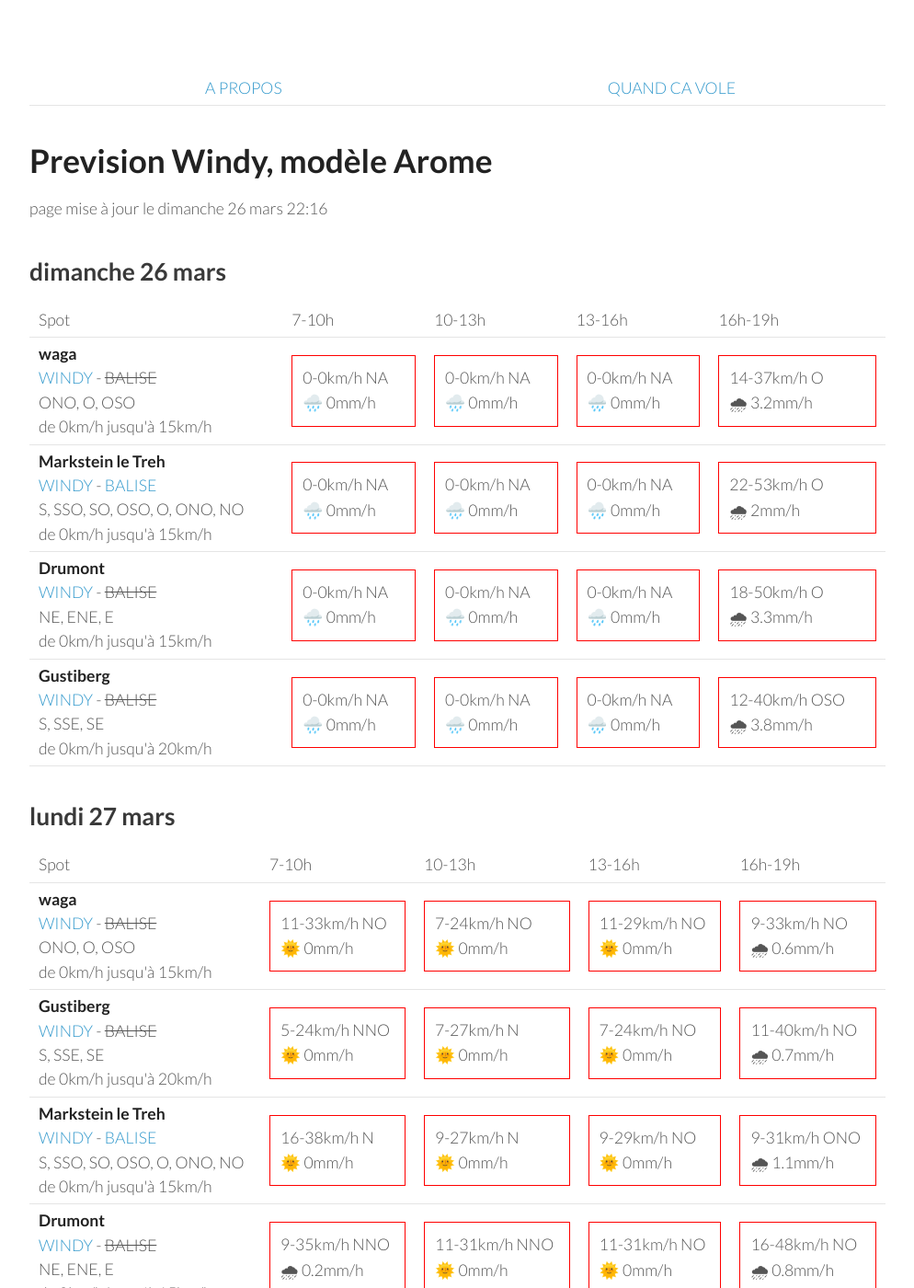
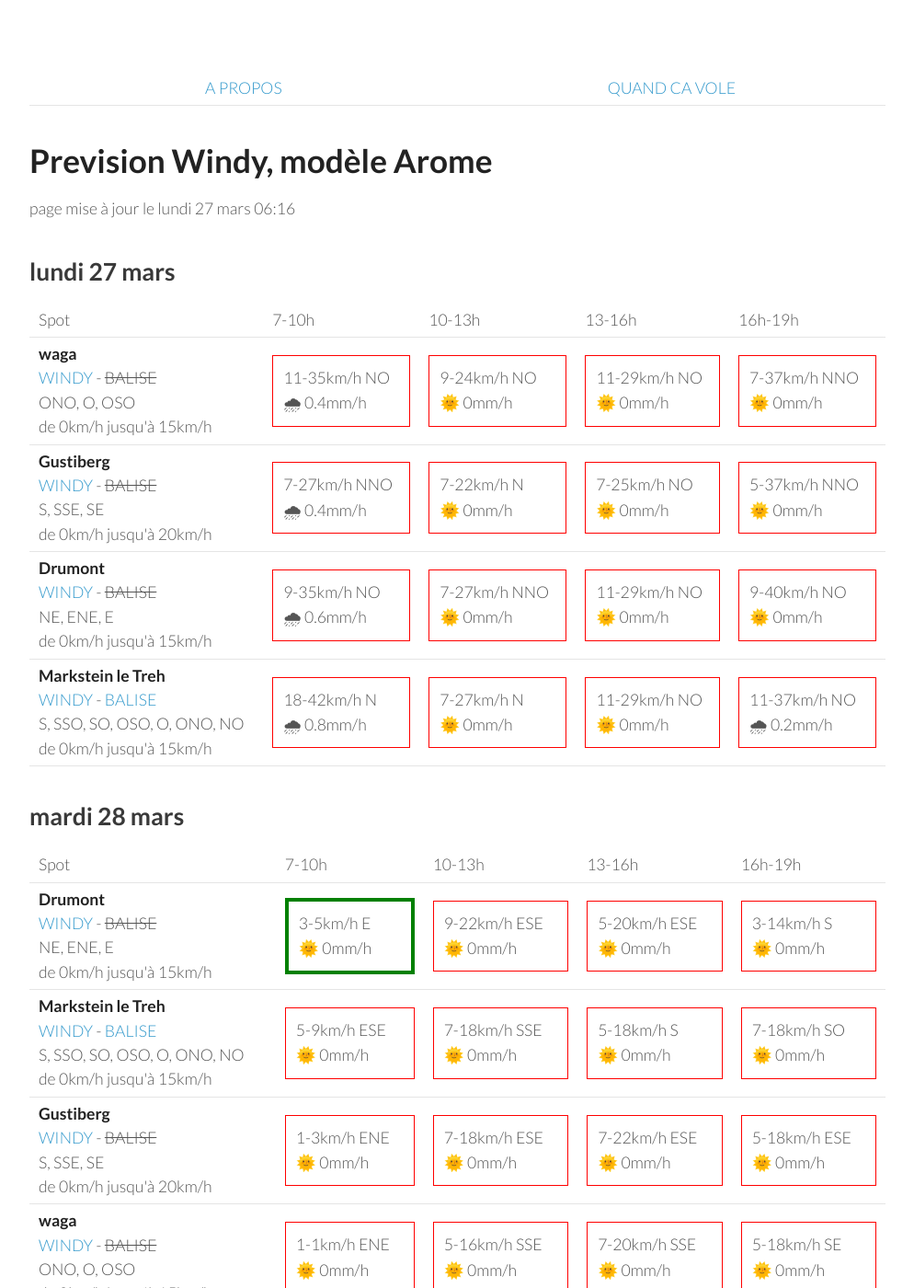
Before and after one commit to parapente-dans-le-nord/parapente-dans-le-nord.github.io, a Jekyll site: the page built from vosges.markdown, in a window 1280 px wide and 1400 px high. Shown: the whole window at 92% size, without its empty margins (26-1020 px from the left). Built offline with Jekyll 4.4.1, drawn with Linux system fonts in a browser that asks for light colours; some of the changed text lies outside the part shown.

Commit message:
update index.markdown

```diff
--- a/vosges.markdown
+++ b/vosges.markdown
@@ -7,60 +7,8 @@ title:  "Tous les spots"
 {: .links}
 
 # Prevision Windy, modèle Arome
-page mise à jour le dimanche 26 mars 22:16
+page mise à jour le lundi 27 mars 06:16
 
-## dimanche 26 mars
-
-{::nomarkdown}
-<table>
-  <tbody>
-    <tr>
-      <td>Spot</td>
-      <td>7-10h</td>
-      <td>10-13h</td>
-      <td>13-16h</td>
-      <td>16h-19h</td>
-    </tr>
-<tr>
-        <td><strong>waga</strong><br><a href="https://windy.com/47.903/6.996?47.900,6.983,15">WINDY</a> - <span class="no-balise"> BALISE </span><br> <span class="vent-favorable">ONO, O, OSO</span><br><span class="force-vent">de 0km/h jusqu'à 15km/h</span> </td>
-
-            <td><div class="not-flyable"><p>0-0km/h NA</p><p>🌧️ 0mm/h</p></div></td>
-            <td><div class="not-flyable"><p>0-0km/h NA</p><p>🌧️ 0mm/h</p></div></td>
-            <td><div class="not-flyable"><p>0-0km/h NA</p><p>🌧️ 0mm/h</p></div></td>
-            <td><div class="not-flyable"><p>14-37km/h O</p><p>🌧 3.2mm/h</p></div></td>
-
-    </tr>
-<tr>
-        <td><strong>Markstein le Treh</strong><br><a href="https://windy.com/47.926/7.012?47.505,7.012,8,m:eY1agmQ">WINDY</a> - <span class=""><a href="http://www.balisemeteo.com/balise.php?idBalise=136">BALISE</a> </span><br> <span class="vent-favorable">S, SSO, SO, OSO, O, ONO, NO</span><br><span class="force-vent">de 0km/h jusqu'à 15km/h</span> </td>
-
-            <td><div class="not-flyable"><p>0-0km/h NA</p><p>🌧️ 0mm/h</p></div></td>
-            <td><div class="not-flyable"><p>0-0km/h NA</p><p>🌧️ 0mm/h</p></div></td>
-            <td><div class="not-flyable"><p>0-0km/h NA</p><p>🌧️ 0mm/h</p></div></td>
-            <td><div class="not-flyable"><p>22-53km/h O</p><p>🌧 2mm/h</p></div></td>
-
-    </tr>
-<tr>
-        <td><strong>Drumont</strong><br><a href="https://windy.com/47.898/6.919?47.687,6.919,9,m:eYYagmG">WINDY</a> - <span class="no-balise"> BALISE </span><br> <span class="vent-favorable">NE, ENE, E</span><br><span class="force-vent">de 0km/h jusqu'à 15km/h</span> </td>
-
-            <td><div class="not-flyable"><p>0-0km/h NA</p><p>🌧️ 0mm/h</p></div></td>
-            <td><div class="not-flyable"><p>0-0km/h NA</p><p>🌧️ 0mm/h</p></div></td>
-            <td><div class="not-flyable"><p>0-0km/h NA</p><p>🌧️ 0mm/h</p></div></td>
-            <td><div class="not-flyable"><p>18-50km/h O</p><p>🌧 3.3mm/h</p></div></td>
-
-    </tr>
-<tr>
-        <td><strong>Gustiberg</strong><br><a href="https://windy.com/47.894/6.934?47.891,6.934,15,m:eYYagmI">WINDY</a> - <span class="no-balise"> BALISE </span><br> <span class="vent-favorable">S, SSE, SE</span><br><span class="force-vent">de 0km/h jusqu'à 20km/h</span> </td>
-
-            <td><div class="not-flyable"><p>0-0km/h NA</p><p>🌧️ 0mm/h</p></div></td>
-            <td><div class="not-flyable"><p>0-0km/h NA</p><p>🌧️ 0mm/h</p></div></td>
-            <td><div class="not-flyable"><p>0-0km/h NA</p><p>🌧️ 0mm/h</p></div></td>
-            <td><div class="not-flyable"><p>12-40km/h OSO</p><p>🌧 3.8mm/h</p></div></td>
-
-    </tr>
-
-</tbody>
-</table>
-{:/}
 ## lundi 27 mars
 
 {::nomarkdown}
@@ -76,40 +24,40 @@ page mise à jour le dimanche 26 mars 22:16
 <tr>
         <td><strong>waga</strong><br><a href="https://windy.com/47.903/6.996?47.900,6.983,15">WINDY</a> - <span class="no-balise"> BALISE </span><br> <span class="vent-favorable">ONO, O, OSO</span><br><span class="force-vent">de 0km/h jusqu'à 15km/h</span> </td>
 
-            <td><div class="not-flyable"><p>11-33km/h NO</p><p>🌞 0mm/h</p></div></td>
-            <td><div class="not-flyable"><p>7-24km/h NO</p><p>🌞 0mm/h</p></div></td>
+            <td><div class="not-flyable"><p>11-35km/h NO</p><p>🌧 0.4mm/h</p></div></td>
+            <td><div class="not-flyable"><p>9-24km/h NO</p><p>🌞 0mm/h</p></div></td>
             <td><div class="not-flyable"><p>11-29km/h NO</p><p>🌞 0mm/h</p></div></td>
-            <td><div class="not-flyable"><p>9-33km/h NO</p><p>🌧 0.6mm/h</p></div></td>
+            <td><div class="not-flyable"><p>7-37km/h NNO</p><p>🌞 0mm/h</p></div></td>
 
 
     </tr>
 <tr>
         <td><strong>Gustiberg</strong><br><a href="https://windy.com/47.894/6.934?47.891,6.934,15,m:eYYagmI">WINDY</a> - <span class="no-balise"> BALISE </span><br> <span class="vent-favorable">S, SSE, SE</span><br><span class="force-vent">de 0km/h jusqu'à 20km/h</span> </td>
 
-            <td><div class="not-flyable"><p>5-24km/h NNO</p><p>🌞 0mm/h</p></div></td>
-            <td><div class="not-flyable"><p>7-27km/h N</p><p>🌞 0mm/h</p></div></td>
-            <td><div class="not-flyable"><p>7-24km/h NO</p><p>🌞 0mm/h</p></div></td>
-            <td><div class="not-flyable"><p>11-40km/h NO</p><p>🌧 0.7mm/h</p></div></td>
+            <td><div class="not-flyable"><p>7-27km/h NNO</p><p>🌧 0.4mm/h</p></div></td>
+            <td><div class="not-flyable"><p>7-22km/h N</p><p>🌞 0mm/h</p></div></td>
+            <td><div class="not-flyable"><p>7-25km/h NO</p><p>🌞 0mm/h</p></div></td>
+            <td><div class="not-flyable"><p>5-37km/h NNO</p><p>🌞 0mm/h</p></div></td>
+
+
+    </tr>
+<tr>
+        <td><strong>Drumont</strong><br><a href="https://windy.com/47.898/6.919?47.687,6.919,9,m:eYYagmG">WINDY</a> - <span class="no-balise"> BALISE </span><br> <span class="vent-favorable">NE, ENE, E</span><br><span class="force-vent">de 0km/h jusqu'à 15km/h</span> </td>
+
+            <td><div class="not-flyable"><p>9-35km/h NO</p><p>🌧 0.6mm/h</p></div></td>
+            <td><div class="not-flyable"><p>7-27km/h NNO</p><p>🌞 0mm/h</p></div></td>
+            <td><div class="not-flyable"><p>11-29km/h NO</p><p>🌞 0mm/h</p></div></td>
+            <td><div class="not-flyable"><p>9-40km/h NO</p><p>🌞 0mm/h</p></div></td>
 
 
     </tr>
 <tr>
         <td><strong>Markstein le Treh</strong><br><a href="https://windy.com/47.926/7.012?47.505,7.012,8,m:eY1agmQ">WINDY</a> - <span class=""><a href="http://www.balisemeteo.com/balise.php?idBalise=136">BALISE</a> </span><br> <span class="vent-favorable">S, SSO, SO, OSO, O, ONO, NO</span><br><span class="force-vent">de 0km/h jusqu'à 15km/h</span> </td>
 
-            <td><div class="not-flyable"><p>16-38km/h N</p><p>🌞 0mm/h</p></div></td>
-            <td><div class="not-flyable"><p>9-27km/h N</p><p>🌞 0mm/h</p></div></td>
-            <td><div class="not-flyable"><p>9-29km/h NO</p><p>🌞 0mm/h</p></div></td>
-            <td><div class="not-flyable"><p>9-31km/h ONO</p><p>🌧 1.1mm/h</p></div></td>
-
-
-    </tr>
-<tr>
-        <td><strong>Drumont</strong><br><a href="https://windy.com/47.898/6.919?47.687,6.919,9,m:eYYagmG">WINDY</a> - <span class="no-balise"> BALISE </span><br> <span class="vent-favorable">NE, ENE, E</span><br><span class="force-vent">de 0km/h jusqu'à 15km/h</span> </td>
-
-            <td><div class="not-flyable"><p>9-35km/h NNO</p><p>🌧 0.2mm/h</p></div></td>
-            <td><div class="not-flyable"><p>11-31km/h NNO</p><p>🌞 0mm/h</p></div></td>
-            <td><div class="not-flyable"><p>11-31km/h NO</p><p>🌞 0mm/h</p></div></td>
-            <td><div class="not-flyable"><p>16-48km/h NO</p><p>🌧 0.8mm/h</p></div></td>
+            <td><div class="not-flyable"><p>18-42km/h N</p><p>🌧 0.8mm/h</p></div></td>
+            <td><div class="not-flyable"><p>7-27km/h N</p><p>🌞 0mm/h</p></div></td>
+            <td><div class="not-flyable"><p>11-29km/h NO</p><p>🌞 0mm/h</p></div></td>
+            <td><div class="not-flyable"><p>11-37km/h NO</p><p>🌧 0.2mm/h</p></div></td>
 
 
     </tr>
@@ -133,9 +81,19 @@ page mise à jour le dimanche 26 mars 22:16
         <td><strong>Drumont</strong><br><a href="https://windy.com/47.898/6.919?47.687,6.919,9,m:eYYagmG">WINDY</a> - <span class="no-balise"> BALISE </span><br> <span class="vent-favorable">NE, ENE, E</span><br><span class="force-vent">de 0km/h jusqu'à 15km/h</span> </td>
 
             <td><div class="flyable"><p>3-5km/h E</p><p>🌞 0mm/h</p></div></td>
-            <td><div class="not-flyable"><p>5-20km/h SE</p><p>🌞 0mm/h</p></div></td>
-            <td><div class="not-flyable"><p>7-25km/h SE</p><p>🌞 0mm/h</p></div></td>
-            <td><div class="not-flyable"><p>7-25km/h SSE</p><p>🌞 0mm/h</p></div></td>
+            <td><div class="not-flyable"><p>9-22km/h ESE</p><p>🌞 0mm/h</p></div></td>
+            <td><div class="not-flyable"><p>5-20km/h ESE</p><p>🌞 0mm/h</p></div></td>
+            <td><div class="not-flyable"><p>3-14km/h S</p><p>🌞 0mm/h</p></div></td>
+
+
+    </tr>
+<tr>
+        <td><strong>Markstein le Treh</strong><br><a href="https://windy.com/47.926/7.012?47.505,7.012,8,m:eY1agmQ">WINDY</a> - <span class=""><a href="http://www.balisemeteo.com/balise.php?idBalise=136">BALISE</a> </span><br> <span class="vent-favorable">S, SSO, SO, OSO, O, ONO, NO</span><br><span class="force-vent">de 0km/h jusqu'à 15km/h</span> </td>
+
+            <td><div class="not-flyable"><p>5-9km/h ESE</p><p>🌞 0mm/h</p></div></td>
+            <td><div class="not-flyable"><p>7-18km/h SSE</p><p>🌞 0mm/h</p></div></td>
+            <td><div class="not-flyable"><p>5-18km/h S</p><p>🌞 0mm/h</p></div></td>
+            <td><div class="not-flyable"><p>7-18km/h SO</p><p>🌞 0mm/h</p></div></td>
 
 
     </tr>
@@ -143,29 +101,19 @@ page mise à jour le dimanche 26 mars 22:16
         <td><strong>Gustiberg</strong><br><a href="https://windy.com/47.894/6.934?47.891,6.934,15,m:eYYagmI">WINDY</a> - <span class="no-balise"> BALISE </span><br> <span class="vent-favorable">S, SSE, SE</span><br><span class="force-vent">de 0km/h jusqu'à 20km/h</span> </td>
 
             <td><div class="not-flyable"><p>1-3km/h ENE</p><p>🌞 0mm/h</p></div></td>
-            <td><div class="not-flyable"><p>7-22km/h SE</p><p>🌞 0mm/h</p></div></td>
-            <td><div class="not-flyable"><p>5-24km/h SSE</p><p>🌞 0mm/h</p></div></td>
-            <td><div class="not-flyable"><p>7-24km/h S</p><p>🌞 0mm/h</p></div></td>
-
-
-    </tr>
-<tr>
-        <td><strong>Markstein le Treh</strong><br><a href="https://windy.com/47.926/7.012?47.505,7.012,8,m:eY1agmQ">WINDY</a> - <span class=""><a href="http://www.balisemeteo.com/balise.php?idBalise=136">BALISE</a> </span><br> <span class="vent-favorable">S, SSO, SO, OSO, O, ONO, NO</span><br><span class="force-vent">de 0km/h jusqu'à 15km/h</span> </td>
-
-            <td><div class="not-flyable"><p>3-7km/h SE</p><p>🌞 0mm/h</p></div></td>
-            <td><div class="not-flyable"><p>5-18km/h SE</p><p>🌞 0mm/h</p></div></td>
-            <td><div class="not-flyable"><p>7-25km/h SE</p><p>🌞 0mm/h</p></div></td>
-            <td><div class="not-flyable"><p>7-25km/h SSE</p><p>🌞 0mm/h</p></div></td>
+            <td><div class="not-flyable"><p>7-18km/h ESE</p><p>🌞 0mm/h</p></div></td>
+            <td><div class="not-flyable"><p>7-22km/h ESE</p><p>🌞 0mm/h</p></div></td>
+            <td><div class="not-flyable"><p>5-18km/h ESE</p><p>🌞 0mm/h</p></div></td>
 
 
     </tr>
 <tr>
         <td><strong>waga</strong><br><a href="https://windy.com/47.903/6.996?47.900,6.983,15">WINDY</a> - <span class="no-balise"> BALISE </span><br> <span class="vent-favorable">ONO, O, OSO</span><br><span class="force-vent">de 0km/h jusqu'à 15km/h</span> </td>
 
-            <td><div class="not-flyable"><p>1-1km/h NE</p><p>🌞 0mm/h</p></div></td>
+            <td><div class="not-flyable"><p>1-1km/h ENE</p><p>🌞 0mm/h</p></div></td>
+            <td><div class="not-flyable"><p>5-16km/h SSE</p><p>🌞 0mm/h</p></div></td>
+            <td><div class="not-flyable"><p>7-20km/h SSE</p><p>🌞 0mm/h</p></div></td>
             <td><div class="not-flyable"><p>5-18km/h SE</p><p>🌞 0mm/h</p></div></td>
-            <td><div class="not-flyable"><p>7-25km/h SE</p><p>🌞 0mm/h</p></div></td>
-            <td><div class="not-flyable"><p>7-25km/h SSE</p><p>🌞 0mm/h</p></div></td>
 
 
     </tr>
@@ -186,42 +134,42 @@ page mise à jour le dimanche 26 mars 22:16
       <td>16h-19h</td>
     </tr>
 <tr>
-        <td><strong>waga</strong><br><a href="https://windy.com/47.903/6.996?47.900,6.983,15">WINDY</a> - <span class="no-balise"> BALISE </span><br> <span class="vent-favorable">ONO, O, OSO</span><br><span class="force-vent">de 0km/h jusqu'à 15km/h</span> </td>
-
-            <td><div class="not-flyable"><p>11-44km/h O</p><p>🌞 0mm/h</p></div></td>
-            <td><div class="not-flyable"><p>14-50km/h OSO</p><p>🌞 0mm/h</p></div></td>
-            <td><div class="not-flyable"><p>20-59km/h OSO</p><p>🌞 0mm/h</p></div></td>
-            <td><div class="not-flyable"><p>14-59km/h OSO</p><p>🌞 0mm/h</p></div></td>
-
-
-    </tr>
-<tr>
         <td><strong>Markstein le Treh</strong><br><a href="https://windy.com/47.926/7.012?47.505,7.012,8,m:eY1agmQ">WINDY</a> - <span class=""><a href="http://www.balisemeteo.com/balise.php?idBalise=136">BALISE</a> </span><br> <span class="vent-favorable">S, SSO, SO, OSO, O, ONO, NO</span><br><span class="force-vent">de 0km/h jusqu'à 15km/h</span> </td>
 
-            <td><div class="not-flyable"><p>11-44km/h OSO</p><p>🌞 0mm/h</p></div></td>
+            <td><div class="not-flyable"><p>11-46km/h OSO</p><p>🌞 0mm/h</p></div></td>
             <td><div class="not-flyable"><p>14-50km/h OSO</p><p>🌞 0mm/h</p></div></td>
-            <td><div class="not-flyable"><p>20-57km/h OSO</p><p>🌞 0mm/h</p></div></td>
-            <td><div class="not-flyable"><p>16-59km/h OSO</p><p>🌞 0mm/h</p></div></td>
+            <td><div class="not-flyable"><p>18-57km/h OSO</p><p>🌞 0mm/h</p></div></td>
+            <td><div class="not-flyable"><p>12-55km/h OSO</p><p>🌞 0mm/h</p></div></td>
 
 
     </tr>
 <tr>
         <td><strong>Drumont</strong><br><a href="https://windy.com/47.898/6.919?47.687,6.919,9,m:eYYagmG">WINDY</a> - <span class="no-balise"> BALISE </span><br> <span class="vent-favorable">NE, ENE, E</span><br><span class="force-vent">de 0km/h jusqu'à 15km/h</span> </td>
 
-            <td><div class="not-flyable"><p>11-38km/h OSO</p><p>🌞 0mm/h</p></div></td>
-            <td><div class="not-flyable"><p>14-42km/h OSO</p><p>🌞 0mm/h</p></div></td>
-            <td><div class="not-flyable"><p>20-53km/h OSO</p><p>🌞 0mm/h</p></div></td>
-            <td><div class="not-flyable"><p>14-55km/h OSO</p><p>🌞 0mm/h</p></div></td>
+            <td><div class="not-flyable"><p>11-40km/h OSO</p><p>🌞 0mm/h</p></div></td>
+            <td><div class="not-flyable"><p>12-40km/h OSO</p><p>🌞 0mm/h</p></div></td>
+            <td><div class="not-flyable"><p>16-50km/h OSO</p><p>🌞 0mm/h</p></div></td>
+            <td><div class="not-flyable"><p>12-48km/h OSO</p><p>🌞 0mm/h</p></div></td>
+
+
+    </tr>
+<tr>
+        <td><strong>waga</strong><br><a href="https://windy.com/47.903/6.996?47.900,6.983,15">WINDY</a> - <span class="no-balise"> BALISE </span><br> <span class="vent-favorable">ONO, O, OSO</span><br><span class="force-vent">de 0km/h jusqu'à 15km/h</span> </td>
+
+            <td><div class="not-flyable"><p>11-48km/h OSO</p><p>🌞 0mm/h</p></div></td>
+            <td><div class="not-flyable"><p>14-50km/h OSO</p><p>🌞 0mm/h</p></div></td>
+            <td><div class="not-flyable"><p>18-57km/h OSO</p><p>🌞 0mm/h</p></div></td>
+            <td><div class="not-flyable"><p>12-55km/h OSO</p><p>🌞 0mm/h</p></div></td>
 
 
     </tr>
 <tr>
         <td><strong>Gustiberg</strong><br><a href="https://windy.com/47.894/6.934?47.891,6.934,15,m:eYYagmI">WINDY</a> - <span class="no-balise"> BALISE </span><br> <span class="vent-favorable">S, SSE, SE</span><br><span class="force-vent">de 0km/h jusqu'à 20km/h</span> </td>
 
-            <td><div class="not-flyable"><p>11-44km/h OSO</p><p>🌞 0mm/h</p></div></td>
+            <td><div class="not-flyable"><p>11-42km/h OSO</p><p>🌞 0mm/h</p></div></td>
             <td><div class="not-flyable"><p>12-42km/h OSO</p><p>🌞 0mm/h</p></div></td>
-            <td><div class="not-flyable"><p>18-53km/h OSO</p><p>🌞 0mm/h</p></div></td>
-            <td><div class="not-flyable"><p>12-57km/h OSO</p><p>🌧 0.2mm/h</p></div></td>
+            <td><div class="not-flyable"><p>16-51km/h OSO</p><p>🌞 0mm/h</p></div></td>
+            <td><div class="not-flyable"><p>12-48km/h OSO</p><p>🌞 0mm/h</p></div></td>
 
 
     </tr>
@@ -242,20 +190,10 @@ page mise à jour le dimanche 26 mars 22:16
       <td>16h-19h</td>
     </tr>
 <tr>
-        <td><strong>waga</strong><br><a href="https://windy.com/47.903/6.996?47.900,6.983,15">WINDY</a> - <span class="no-balise"> BALISE </span><br> <span class="vent-favorable">ONO, O, OSO</span><br><span class="force-vent">de 0km/h jusqu'à 15km/h</span> </td>
-
-            <td><div class="not-flyable"><p>22-79km/h O</p><p>🌞 0mm/h</p></div></td>
-            <td><div class="not-flyable"><p>27-81km/h OSO</p><p>🌞 0mm/h</p></div></td>
-            <td><div class="not-flyable"><p>31-92km/h OSO</p><p>🌧 0.3mm/h</p></div></td>
-            <td><div class="not-flyable"><p>20-85km/h OSO</p><p>🌧 1.5mm/h</p></div></td>
-
-
-    </tr>
-<tr>
         <td><strong>Markstein le Treh</strong><br><a href="https://windy.com/47.926/7.012?47.505,7.012,8,m:eY1agmQ">WINDY</a> - <span class=""><a href="http://www.balisemeteo.com/balise.php?idBalise=136">BALISE</a> </span><br> <span class="vent-favorable">S, SSO, SO, OSO, O, ONO, NO</span><br><span class="force-vent">de 0km/h jusqu'à 15km/h</span> </td>
 
-            <td><div class="not-flyable"><p>24-77km/h OSO</p><p>🌞 0mm/h</p></div></td>
-            <td><div class="not-flyable"><p>29-81km/h OSO</p><p>🌞 0mm/h</p></div></td>
+            <td><div class="not-flyable"><p>22-72km/h OSO</p><p>🌞 0mm/h</p></div></td>
+            <td><div class="not-flyable"><p>25-75km/h OSO</p><p>🌧 0.5mm/h</p></div></td>
             <td><div class="not-flyable"><p>31-92km/h OSO</p><p>🌧 0.3mm/h</p></div></td>
             <td><div class="not-flyable"><p>20-85km/h OSO</p><p>🌧 1.4mm/h</p></div></td>
 
@@ -264,20 +202,30 @@ page mise à jour le dimanche 26 mars 22:16
 <tr>
         <td><strong>Drumont</strong><br><a href="https://windy.com/47.898/6.919?47.687,6.919,9,m:eYYagmG">WINDY</a> - <span class="no-balise"> BALISE </span><br> <span class="vent-favorable">NE, ENE, E</span><br><span class="force-vent">de 0km/h jusqu'à 15km/h</span> </td>
 
-            <td><div class="not-flyable"><p>22-64km/h OSO</p><p>🌞 0mm/h</p></div></td>
-            <td><div class="not-flyable"><p>25-70km/h OSO</p><p>🌞 0mm/h</p></div></td>
+            <td><div class="not-flyable"><p>20-61km/h OSO</p><p>🌞 0mm/h</p></div></td>
+            <td><div class="not-flyable"><p>22-64km/h OSO</p><p>🌧 0.6mm/h</p></div></td>
             <td><div class="not-flyable"><p>31-83km/h OSO</p><p>🌧 0.6mm/h</p></div></td>
             <td><div class="not-flyable"><p>22-77km/h OSO</p><p>🌧 2mm/h</p></div></td>
 
 
     </tr>
 <tr>
+        <td><strong>waga</strong><br><a href="https://windy.com/47.903/6.996?47.900,6.983,15">WINDY</a> - <span class="no-balise"> BALISE </span><br> <span class="vent-favorable">ONO, O, OSO</span><br><span class="force-vent">de 0km/h jusqu'à 15km/h</span> </td>
+
+            <td><div class="not-flyable"><p>20-74km/h OSO</p><p>🌞 0mm/h</p></div></td>
+            <td><div class="not-flyable"><p>24-75km/h OSO</p><p>🌧 0.6mm/h</p></div></td>
+            <td><div class="not-flyable"><p>31-92km/h OSO</p><p>🌧 0.3mm/h</p></div></td>
+            <td><div class="not-flyable"><p>20-85km/h OSO</p><p>🌧 1.5mm/h</p></div></td>
+
+
+    </tr>
+<tr>
         <td><strong>Gustiberg</strong><br><a href="https://windy.com/47.894/6.934?47.891,6.934,15,m:eYYagmI">WINDY</a> - <span class="no-balise"> BALISE </span><br> <span class="vent-favorable">S, SSE, SE</span><br><span class="force-vent">de 0km/h jusqu'à 20km/h</span> </td>
 
-            <td><div class="not-flyable"><p>20-57km/h OSO</p><p>🌧 6mm/h</p></div></td>
-            <td><div class="not-flyable"><p>24-61km/h OSO</p><p>🌧 5mm/h</p></div></td>
-            <td><div class="not-flyable"><p>22-77km/h OSO</p><p>🌧 2.9mm/h</p></div></td>
-            <td><div class="not-flyable"><p>20-68km/h OSO</p><p>🌧 1.1mm/h</p></div></td>
+            <td><div class="not-flyable"><p>20-62km/h OSO</p><p>🌞 0mm/h</p></div></td>
+            <td><div class="not-flyable"><p>22-66km/h OSO</p><p>🌧 0.6mm/h</p></div></td>
+            <td><div class="not-flyable"><p>31-83km/h OSO</p><p>🌧 0.5mm/h</p></div></td>
+            <td><div class="not-flyable"><p>22-79km/h OSO</p><p>🌧 1.9mm/h</p></div></td>
 
 
     </tr>
@@ -330,10 +278,10 @@ page mise à jour le dimanche 26 mars 22:16
 <tr>
         <td><strong>Gustiberg</strong><br><a href="https://windy.com/47.894/6.934?47.891,6.934,15,m:eYYagmI">WINDY</a> - <span class="no-balise"> BALISE </span><br> <span class="vent-favorable">S, SSE, SE</span><br><span class="force-vent">de 0km/h jusqu'à 20km/h</span> </td>
 
-            <td><div class="not-flyable"><p>16-55km/h OSO</p><p>🌧 2.1mm/h</p></div></td>
-            <td><div class="not-flyable"><p>25-70km/h SO</p><p>🌧 3.1mm/h</p></div></td>
-            <td><div class="not-flyable"><p>27-88km/h O</p><p>🌧 5mm/h</p></div></td>
-            <td><div class="not-flyable"><p>27-88km/h OSO</p><p>🌧 3.6mm/h</p></div></td>
+            <td><div class="not-flyable"><p>22-64km/h SO</p><p>🌧 2.3mm/h</p></div></td>
+            <td><div class="not-flyable"><p>22-66km/h SO</p><p>🌧 6mm/h</p></div></td>
+            <td><div class="not-flyable"><p>27-81km/h OSO</p><p>🌧 7mm/h</p></div></td>
+            <td><div class="not-flyable"><p>27-85km/h OSO</p><p>🌧 4mm/h</p></div></td>
 
 
     </tr>
```
